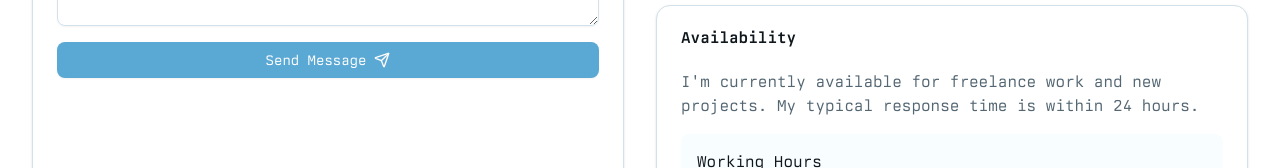
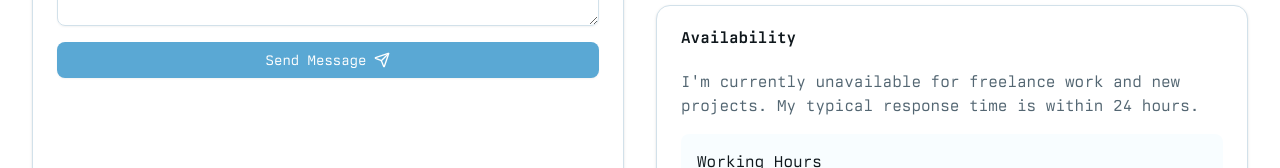
Before and after one commit to chalabi2/jchalabi.xyz, a Next.js app: page /contact in a window 1280 px wide. Shown: the part 651-819 px from the top of the page. Built offline with nearby package versions, Linux system fonts and the light colour scheme; no server answers.

Commit message:
chore: change availability

```diff
--- a/app/contact/page.tsx
+++ b/app/contact/page.tsx
@@ -223,7 +223,7 @@ export default function Contact() {
               </CardHeader>
               <CardContent>
                 <p className="text-muted-foreground mb-4">
-                  I&apos;m currently available for freelance work and new
+                  I&apos;m currently unavailable for freelance work and new
                   projects. My typical response time is within 24 hours.
                 </p>
                 <div className="bg-muted/30 p-4 rounded-md">
```
Also changed, not shown: components/demo-preview.tsx (+4 -4 lines).
